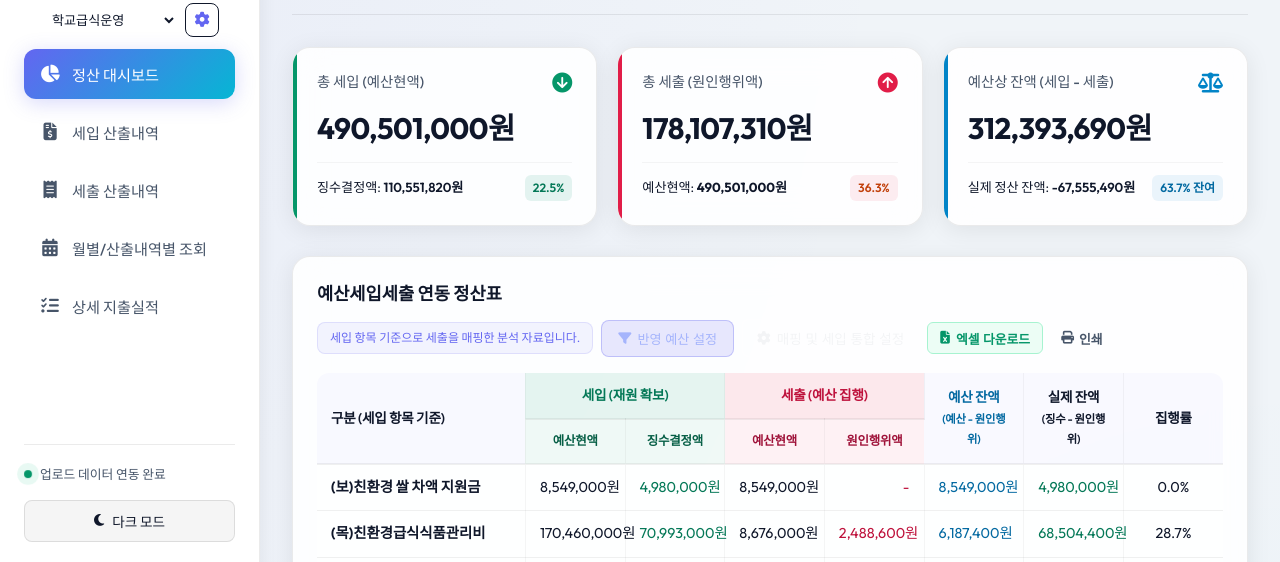
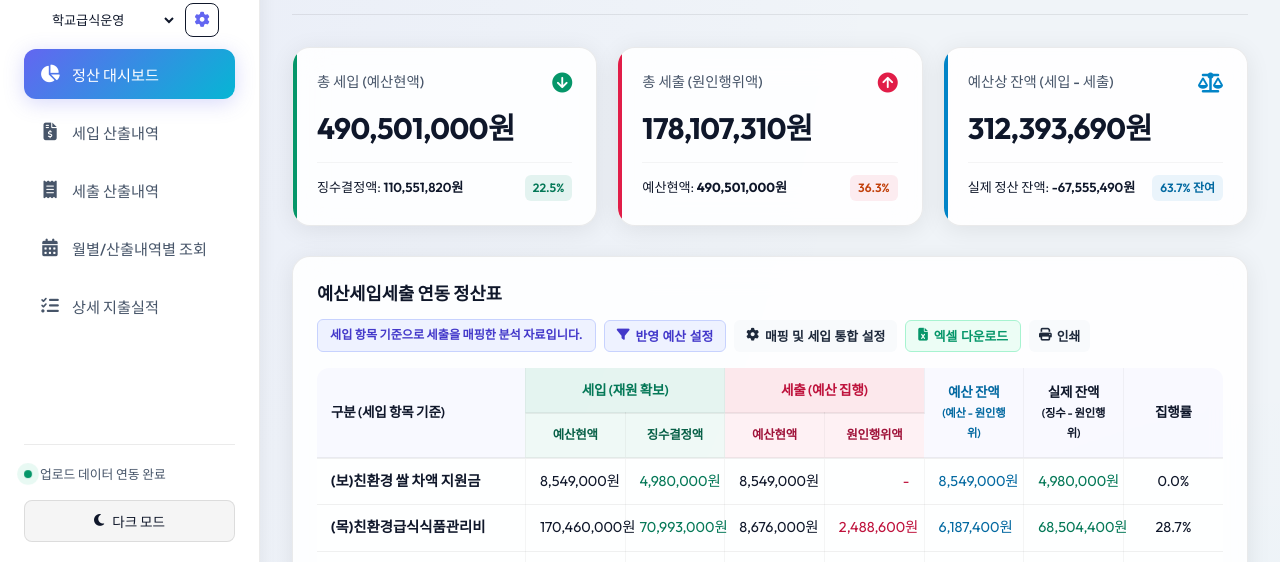
Before and after one commit to bamnamoo-dev/budget-dashboard, a website built with Vite: page index.html in a window 1280 px wide. Both pictures are taken after a click on the button "라이트 모드". Shown: the part 168-730 px from the top of the page. Built offline with nearby package versions, Linux system fonts and the light colour scheme; files whose address does not match are found by name.

Commit message:
fix: 라이트 모드 액션 버튼 및 안내 배지 폰트 색상 가독성 고대비 개선

```diff
--- a/src/style.css
+++ b/src/style.css
@@ -2241,6 +2241,18 @@ body {
   background: rgba(255, 255, 255, 0.05);
 }
 
+[data-theme="light"] .btn-print-outline {
+  background: #f8fafc;
+  border-color: #cbd5e1;
+  color: #1e293b;
+}
+
+[data-theme="light"] .btn-print-outline:hover {
+  background: #f1f5f9;
+  border-color: #94a3b8;
+  color: #0f172a;
+}
+
 .btn-manual {
   display: inline-flex;
   align-items: center;
@@ -2637,6 +2649,7 @@ body {
 /* -------------------------------------------------------------
    EXCEL EXPORT & DRILLDOWN & EMPTY STATE STYLES
    ------------------------------------------------------------- */
+/* Table Header Row & Action Bar Layout */
 .table-header-row {
   display: flex;
   justify-content: space-between;
@@ -2651,6 +2664,94 @@ body {
   align-items: center;
   gap: 8px;
   flex-wrap: wrap;
+}
+
+.table-info-badge {
+  font-size: 0.76rem;
+  padding: 6px 12px;
+  border-radius: 6px;
+  background: rgba(99, 102, 241, 0.12);
+  color: #818cf8;
+  border: 1px solid rgba(99, 102, 241, 0.25);
+  font-weight: 500;
+  white-space: nowrap;
+}
+
+[data-theme="light"] .table-info-badge {
+  background: #eef2ff;
+  color: #4338ca;
+  border-color: #c7d2fe;
+  font-weight: 600;
+}
+
+.btn-col-toggle {
+  display: inline-flex;
+  align-items: center;
+  gap: 6px;
+  padding: 0 12px;
+  height: 32px;
+  border-radius: 6px;
+  font-size: 0.8rem;
+  font-weight: 600;
+  color: #818cf8;
+  background: rgba(99, 102, 241, 0.1);
+  border: 1px solid rgba(99, 102, 241, 0.3);
+  cursor: pointer;
+  transition: all 0.2s;
+  white-space: nowrap;
+}
+
+.btn-col-toggle:hover {
+  background: rgba(99, 102, 241, 0.2);
+  border-color: var(--primary-color);
+  color: #fff;
+}
+
+[data-theme="light"] .btn-col-toggle {
+  background: #eef2ff;
+  border-color: #c7d2fe;
+  color: #4338ca;
+}
+
+[data-theme="light"] .btn-col-toggle:hover {
+  background: #4338ca;
+  border-color: #4338ca;
+  color: #ffffff;
+}
+
+.btn-settings {
+  display: inline-flex;
+  align-items: center;
+  gap: 6px;
+  padding: 0 12px;
+  height: 32px;
+  border-radius: 6px;
+  font-size: 0.8rem;
+  font-weight: 600;
+  color: var(--text-main);
+  background: rgba(255, 255, 255, 0.06);
+  border: 1px solid var(--border-color);
+  cursor: pointer;
+  transition: all 0.2s;
+  white-space: nowrap;
+}
+
+.btn-settings:hover {
+  background: rgba(255, 255, 255, 0.12);
+  border-color: var(--primary-color);
+  color: #fff;
+}
+
+[data-theme="light"] .btn-settings {
+  background: #f8fafc;
+  border-color: #cbd5e1;
+  color: #1e293b;
+}
+
+[data-theme="light"] .btn-settings:hover {
+  background: #f1f5f9;
+  border-color: #94a3b8;
+  color: #0f172a;
 }
 
 .btn-export-excel {
```
